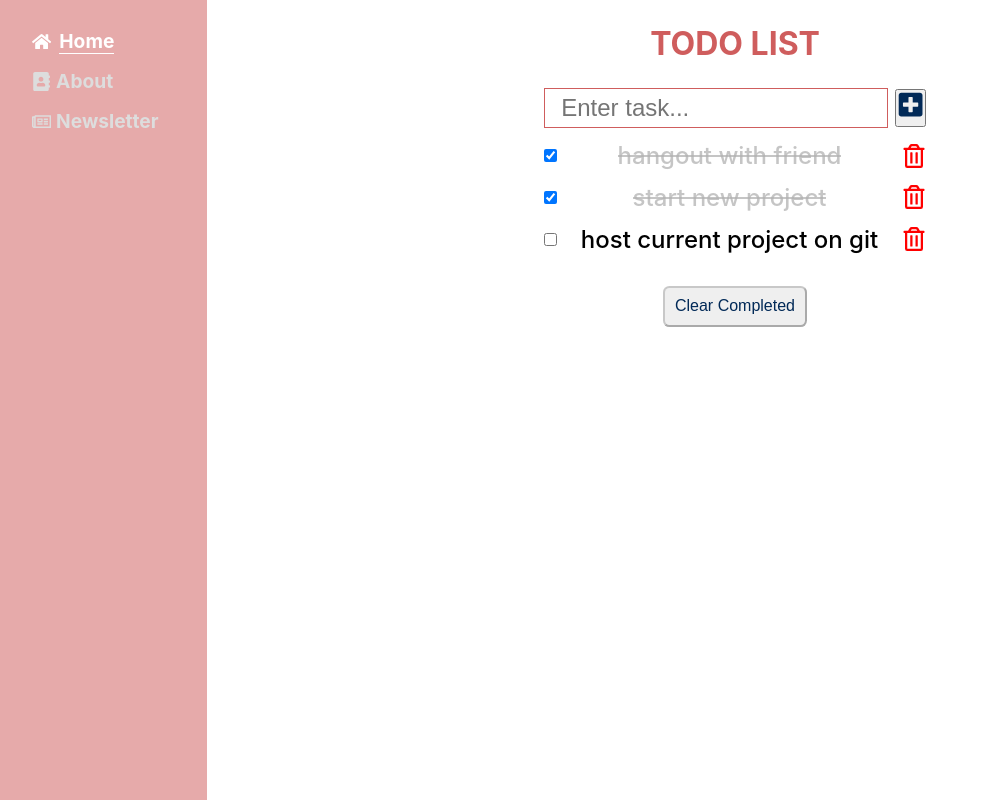
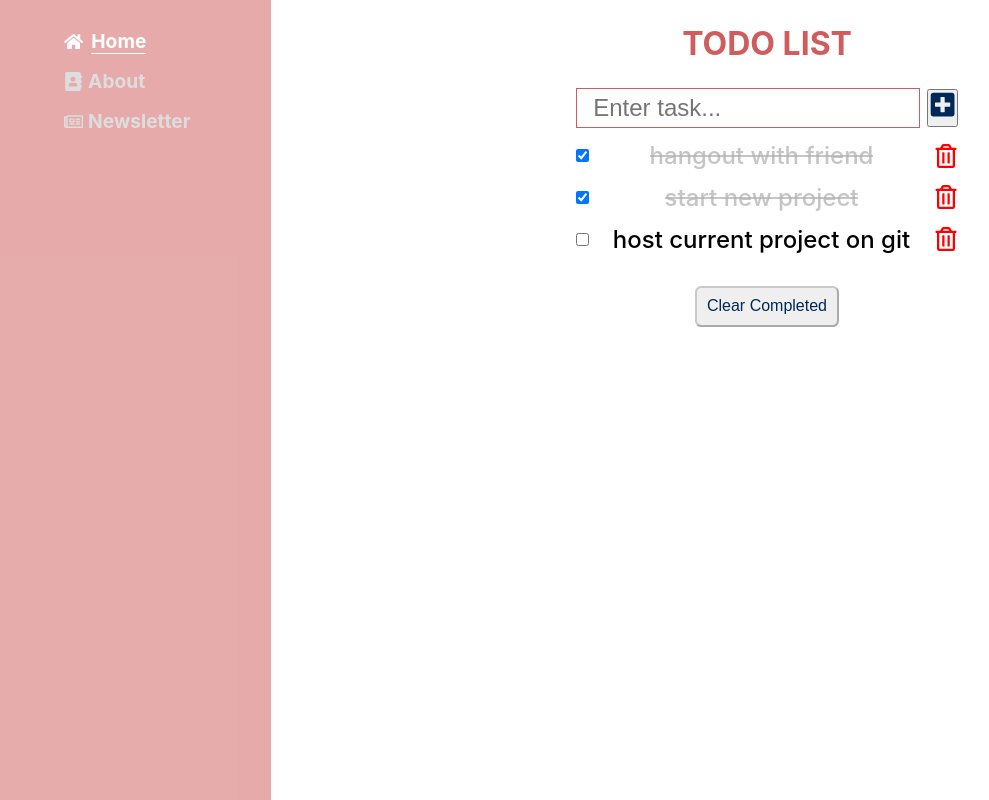
Before and after one commit to highpee1991/newtodo, a React (Create React App) app: page / in a window 1280 px wide. Shown: the whole page, without its empty margins (17-1006 px from the left). Built offline with nearby package versions, Linux system fonts and the light colour scheme.

Commit message:
added minor code

```diff
--- a/src/components/sidebar/sideBar.css
+++ b/src/components/sidebar/sideBar.css
@@ -1,6 +1,6 @@
 .side-bar-wraper {
   background-color: rgba(207, 93, 93, 0.521);
-  width: 14rem;
+  width: 18rem;
   display: flex;
   justify-content: center;
   height: 100vh;
```
